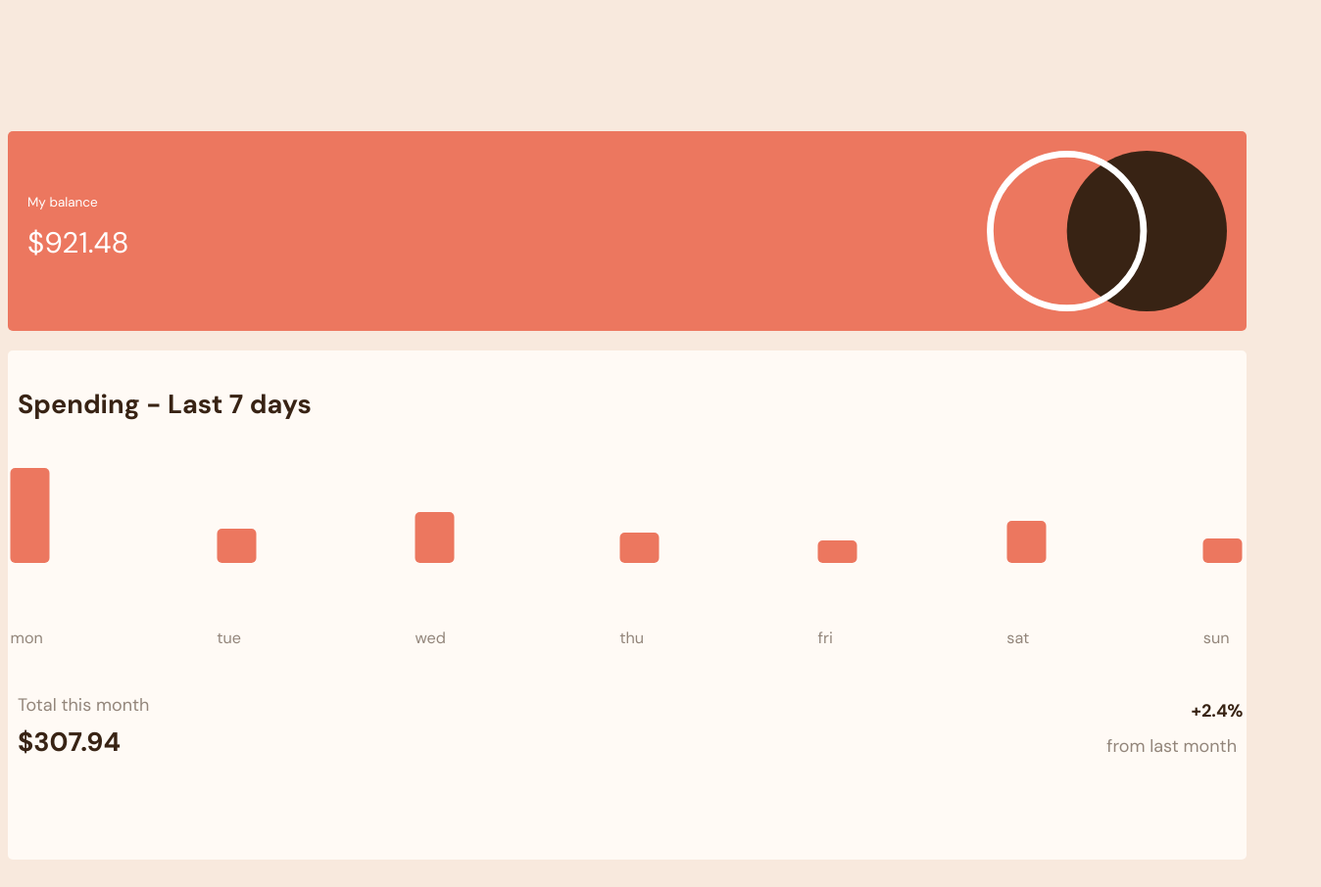
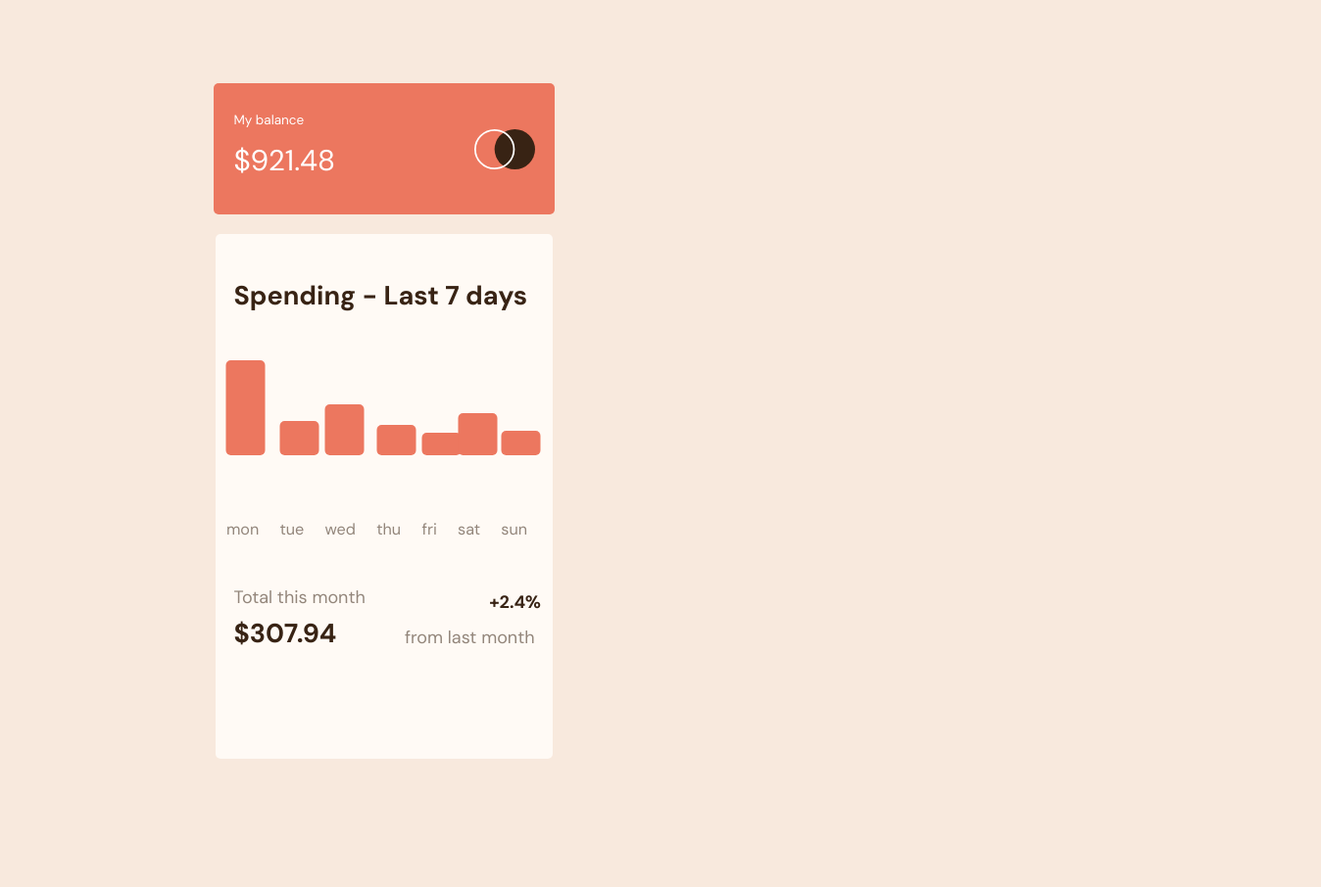
Before and after one commit to luckyayush777/FrontEndMentor, a plain HTML site: page ExpensesChart/index.html in a window 1280 px wide. Shown: the whole page at 98% size, 1348 px wide, since content can reach past the window. After the commit the page ends 803 px from the top, so only its background shows below. Drawn offline with Linux system fonts and the light colour scheme.

Commit message:
layout works on bigger screens now

```diff
--- a/AdviceGenerator/style.css
+++ b/AdviceGenerator/style.css
@@ -11,7 +11,7 @@ body{
 
 
 #ContentBox{
-    margin-top : 50%;
+    margin-top : 30%;
     display: flex;
     flex-direction: column;
     background-color: hsl(217, 19%, 24%);
@@ -42,3 +42,23 @@ body{
     color:white;
     text-align: center;
 }
+
+
+@media all and (min-width:600px)
+{
+    body{
+        align-items: center;
+        justify-content: center;
+    }
+    #ContentBox{
+        transform: translate(200%, 25%);
+        margin-top: 10%;
+        max-width: 15%;
+        width: fit-content;
+    }
+
+    #AdviceText{
+
+        text-align: center;
+    }
+}
--- a/ExpensesChart/style.css
+++ b/ExpensesChart/style.css
@@ -2,6 +2,7 @@
 body{
     display: flex;
     flex-direction: column;
+
     background-color: hsl(27, 66%, 92%);
     column-gap: 20px;
     row-gap: 20px;
@@ -86,8 +87,8 @@ body{
     height: 100%;
 }
 
-.PsuedoBox:hover{
-    background-color: cyan;
+.BarGraphElement .PsuedoContainer .PsuedoBox:hover{
+    background-color: hsl(186, 34%, 60%);
 }
 
 .BarGraphElement >p{
@@ -134,3 +135,24 @@ body{
 {
     color: hsl(28, 10%, 53%)
 }
+
+@media screen and (min-device-width : 800px) {
+    body{
+        width: 60%;
+        align-items: center;
+        transform: translate();
+    }
+    #TopBox{
+        margin-top: 10%;
+        width: 40%;
+    }
+
+    #BottomBox{
+        width: 40%;
+        padding: 1em;
+    }
+
+    #BarGraph{
+        column-gap: 0%;
+    }
+}
```
